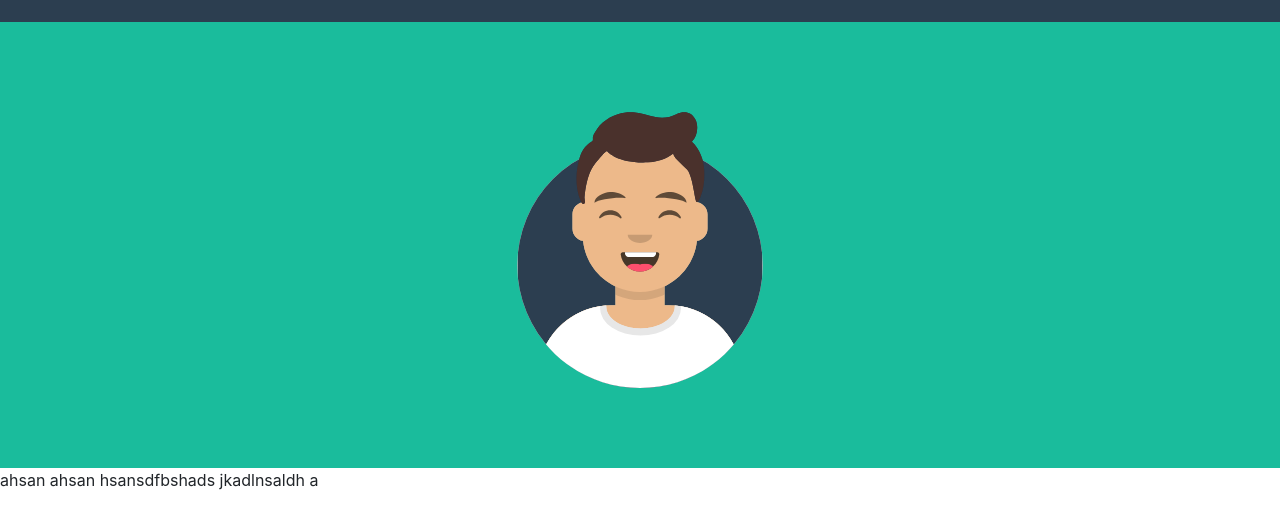
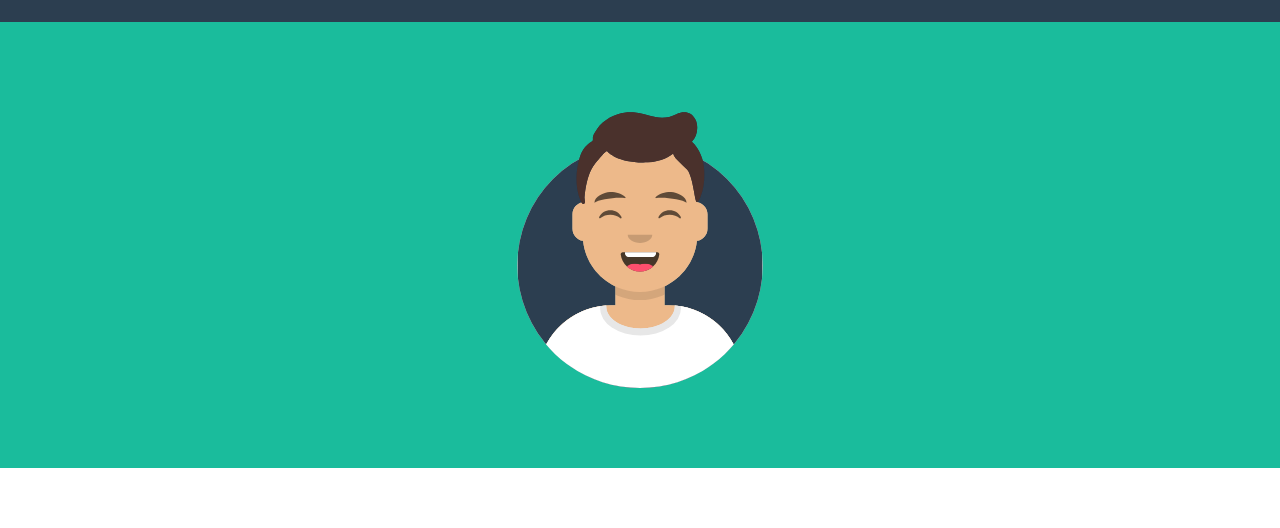
Before and after one commit to Ahsan4-coder/Git-Project-Saylani, a plain HTML site: page index.html in a window 1280 px wide. Shown: the part 142-670 px from the top of the page. Drawn offline with nearby package versions, Linux system fonts and the light colour scheme.

Commit message:
Update index.html

```diff
--- a/index.html
+++ b/index.html
@@ -34,7 +34,6 @@
             <div class="col-md-12"> <img class="image-avatar" src="avataaars.svg"></div>
         </div>
     </div>
-    <p> ahsan ahsan hsansdfbshads jkadlnsaldh a </P>
 
 
 
```
